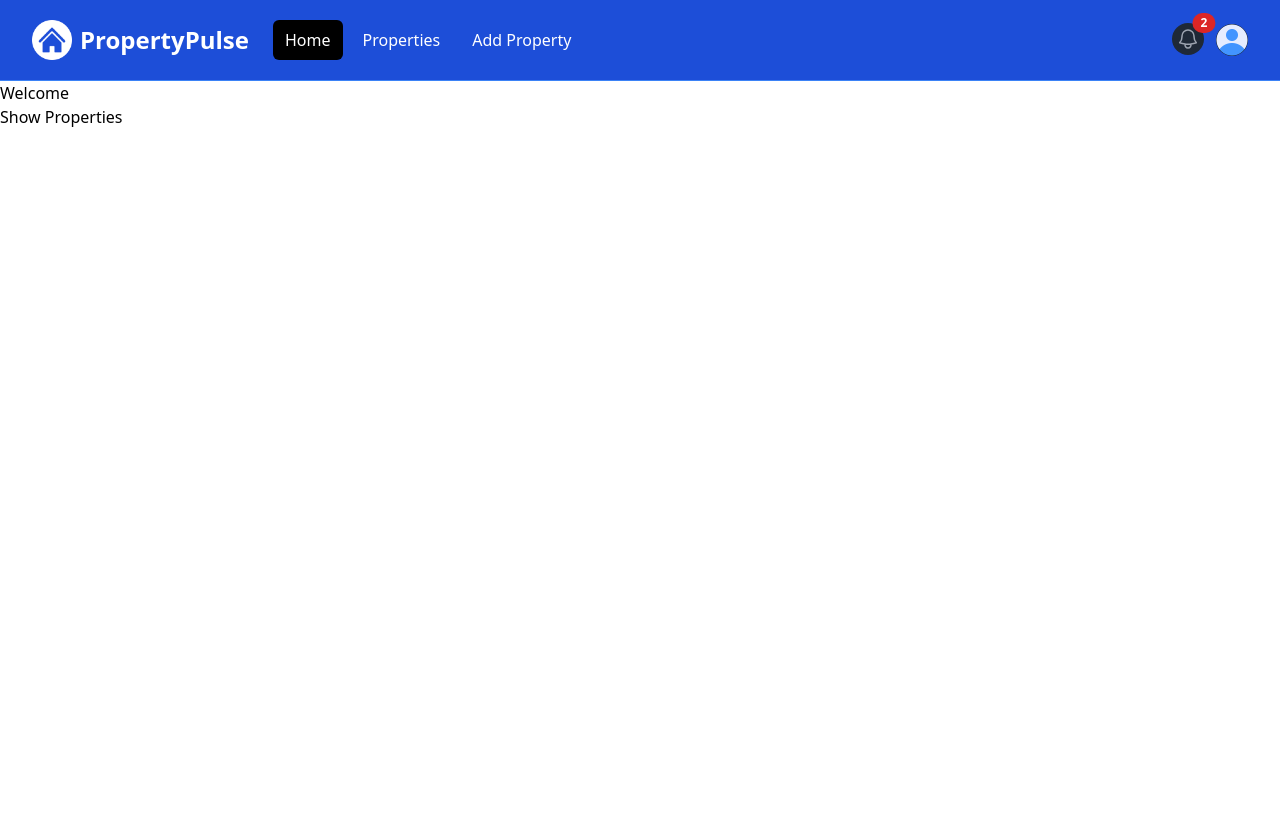
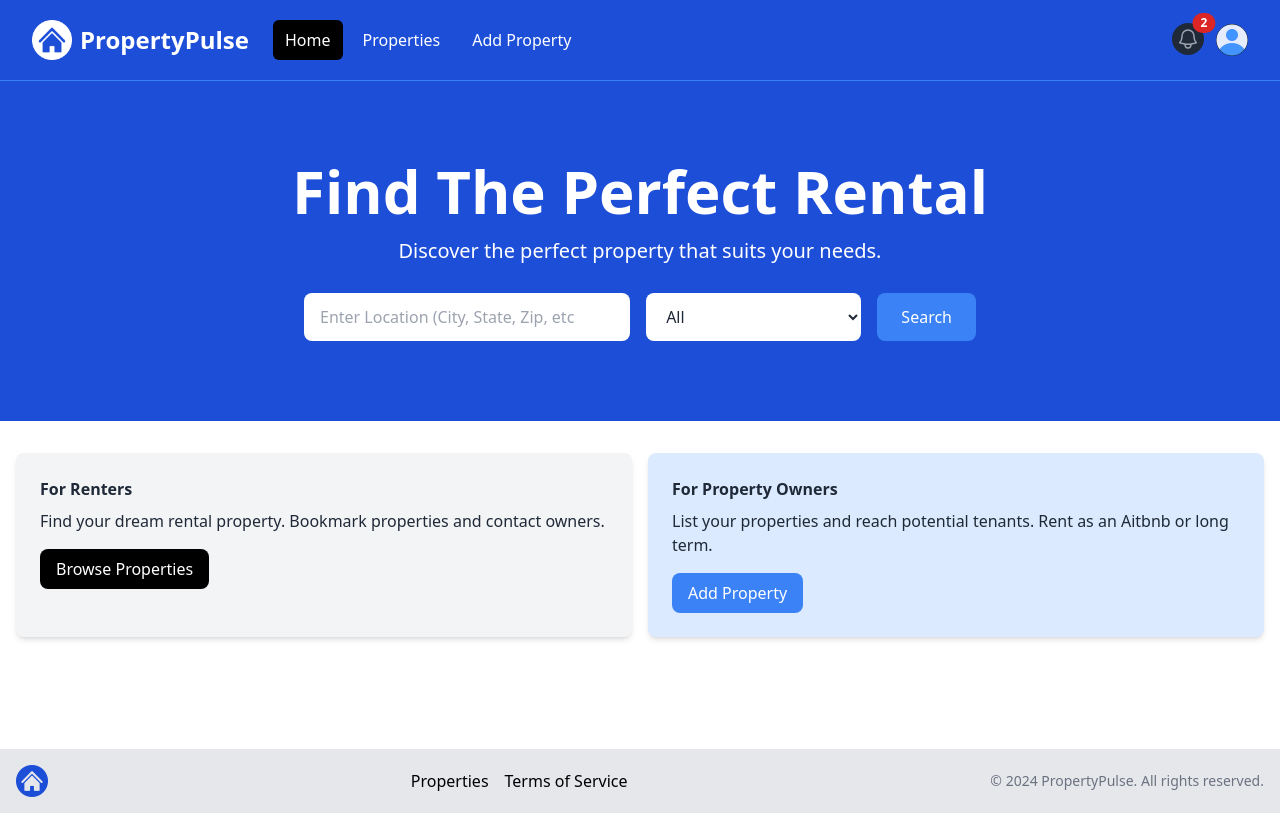
Before and after one commit to free-spirit11/rental, a Next.js app: page / in a window 1280 px wide. Built offline with nearby package versions, Linux system fonts and the light colour scheme.

Commit message:
created hero and infoboxes on the home page

```diff
--- a/app/layout.jsx
+++ b/app/layout.jsx
@@ -1,6 +1,7 @@
 import React from 'react';
 import '@/assets/styles/globals.css';
 import Navbar from '@/components/Navbar';
+import Footer from '@/components/Footer';
 
 export const metadata = {
   title: 'PropertyPulse | Find The Perfect Rental',
@@ -14,6 +15,7 @@
       <body>
         <Navbar />
         <main>{children}</main>
+        <Footer />
       </body>
     </html>
   );
--- a/app/page.jsx
+++ b/app/page.jsx
@@ -1,12 +1,13 @@
 import React from 'react';
-import Link from 'next/link';
+import Hero from '@/components/Hero';
+import InfoBoxes from '@/components/InfoBoxes';
 
 const HomePage = () => {
   return (
-    <div>
-      <h1 className='text-3x1'>Welcome</h1>
-      <Link href='/properties'>Show Properties</Link>
-    </div>
+    <>
+      <Hero />
+      <InfoBoxes />
+    </>
   );
 };
 
--- /dev/null
+++ b/components/Footer.jsx
@@ -0,0 +1,35 @@
+import React from 'react';
+import Image from 'next/image';
+import Link from 'next/link';
+import logo from '@/assets/images/logo.png';
+
+const Footer = () => {
+  const currentYear = new Date().getFullYear();
+
+  return (
+    <footer className='bg-gray-200 py-4 mt-24'>
+      <div className='container mx-auto flex flex-col md:flex-row items-center justify-between px-4'>
+        <div className='mb-4 md:mb-0'>
+          <Image src={logo} alt='Logo' className='h-8 w-auto' />
+        </div>
+        <div className='flex flex-wrap justify-center md:justify-start mb-4 md:mb-0'>
+          <ul className='flex space-x-4'>
+            <li>
+              <Link href='/properties'>Properties</Link>
+            </li>
+            <li>
+              <Link href='/terms'>Terms of Service</Link>
+            </li>
+          </ul>
+        </div>
+        <div>
+          <p className='text-sm text-gray-500 mt-2 md:mt-0'>
+            &copy; {currentYear} PropertyPulse. All rights reserved.
+          </p>
+        </div>
+      </div>
+    </footer>
+  );
+};
+
+export default Footer;
--- /dev/null
+++ b/components/Hero.jsx
@@ -0,0 +1,58 @@
+import React from 'react';
+
+const Hero = () => {
+  return (
+    <section className='bg-blue-700 py-20 mb-4'>
+      <div className='max-w-7xl mx-auto px-4 sm:px-6 lg:px-8 flex flex-col items-center'>
+        <div className='text-center'>
+          <h1 className='text-4xl font-extrabold text-white sm:text-5xl md:text-6xl'>
+            Find The Perfect Rental
+          </h1>
+          <p className='my-4 text-xl text-white'>
+            Discover the perfect property that suits your needs.
+          </p>
+        </div>
+        <form className='mt-3 mx-auto max-w-2xl w-full flex flex-col md:flex-row items-center'>
+          <div className='w-full md:w-3/5 md:pr-2 mb-4 md:mb-0'>
+            <label htmlFor='location' className='sr-only'>
+              Location
+            </label>
+            <input
+              type='text'
+              id='location'
+              placeholder='Enter Location (City, State, Zip, etc'
+              className='w-full px-4 py-3 rounded-lg bg-white text-gray-800 focus:outline-none focus:ring focus:ring-blue-500'
+            />
+          </div>
+          <div className='w-full md:w-2/5 md:pl-2'>
+            <label htmlFor='property-type' className='sr-only'>
+              Property Type
+            </label>
+            <select
+              id='property-type'
+              className='w-full px-4 py-3 rounded-lg bg-white text-gray-800 focus:outline-none focus:ring focus:ring-blue-500'
+            >
+              <option value='All'>All</option>
+              <option value='Apartment'>Apartment</option>
+              <option value='Studio'>Studio</option>
+              <option value='Condo'>Condo</option>
+              <option value='House'>House</option>
+              <option value='Cabin Or Cottage'>Cabin or Cottage</option>
+              <option value='Loft'>Loft</option>
+              <option value='Room'>Room</option>
+              <option value='Other'>Other</option>
+            </select>
+          </div>
+          <button
+            type='submit'
+            className='md:ml-4 mt-4 md:mt-0 w-full md:w-auto px-6 py-3 rounded-lg bg-blue-500 text-white hover:bg-blue-600 focus:outline-none focus:ring focus:ring-blue-500'
+          >
+            Search
+          </button>
+        </form>
+      </div>
+    </section>
+  );
+};
+
+export default Hero;
--- /dev/null
+++ b/components/InfoBox.jsx
@@ -0,0 +1,24 @@
+import React from 'react';
+
+const InfoBox = ({
+  heading,
+  backgroundColor = 'bg-gray-100',
+  textColor = 'text-gray-800',
+  buttonInfo,
+  children,
+}) => {
+  return (
+    <div className={`${backgroundColor} p-6 rounded-lg shadow-md`}>
+      <h2 className={`${textColor} font-bold`}>{heading}</h2>
+      <p className={`${textColor} mt-2 mb-4`}>{children}</p>
+      <a
+        href={buttonInfo.link}
+        className={`inline-block ${buttonInfo.backgroundColor} text-white rounded-lg px-4 py-2 hover:opacity-80`}
+      >
+        {buttonInfo.text}
+      </a>
+    </div>
+  );
+};
+
+export default InfoBox;
--- /dev/null
+++ b/components/InfoBoxes.jsx
@@ -0,0 +1,39 @@
+import React from 'react';
+import InfoBox from './InfoBox';
+
+const InfoBoxes = () => {
+  return (
+    <section>
+      <div className='container-xl lg:container m-auto'>
+        <div className='grid grid-cols-1 md:grid-cols-2 gap-4 p-4 rounded-lg'>
+          <InfoBox
+            heading='For Renters'
+            backgroundColor='bg-gray-100'
+            buttonInfo={{
+              text: 'Browse Properties',
+              link: '/properties',
+              backgroundColor: 'bg-black',
+            }}
+          >
+            Find your dream rental property. Bookmark properties and contact
+            owners.
+          </InfoBox>
+          <InfoBox
+            heading='For Property Owners'
+            backgroundColor='bg-blue-100'
+            buttonInfo={{
+              text: 'Add Property',
+              link: '/properties/add',
+              backgroundColor: 'bg-blue-500',
+            }}
+          >
+            List your properties and reach potential tenants. Rent as an Aitbnb
+            or long term.
+          </InfoBox>
+        </div>
+      </div>
+    </section>
+  );
+};
+
+export default InfoBoxes;
```
